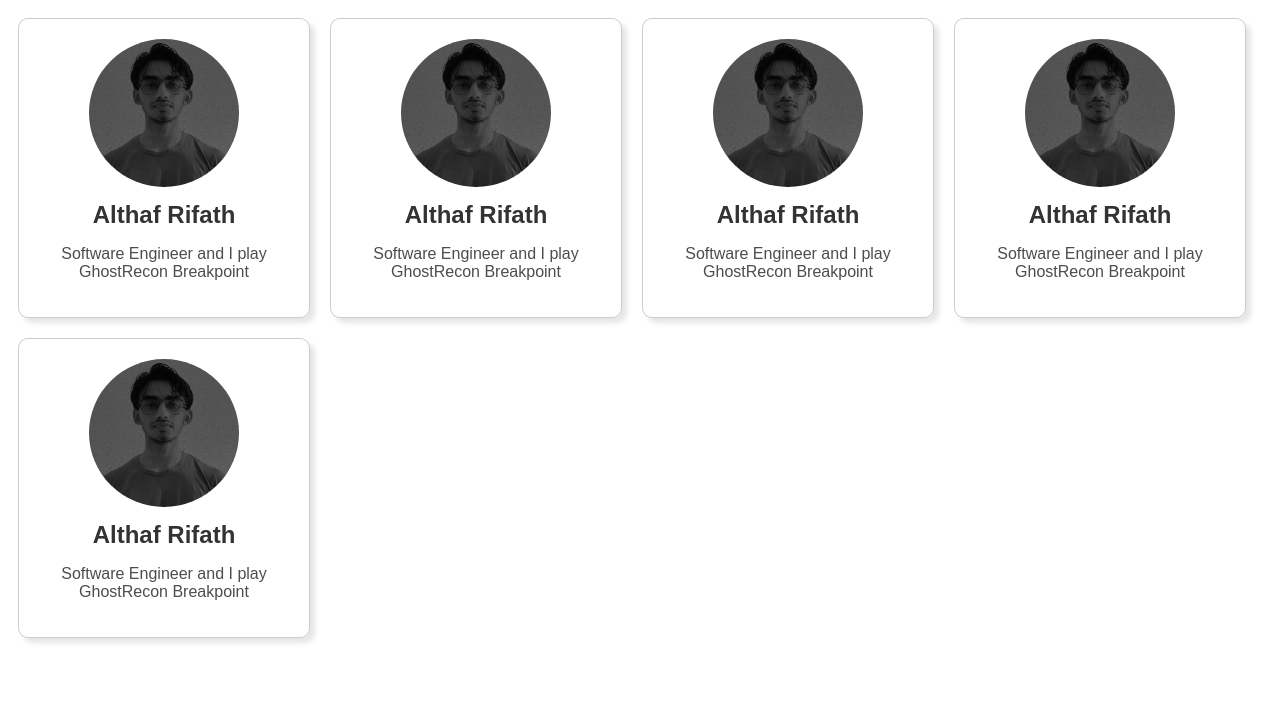
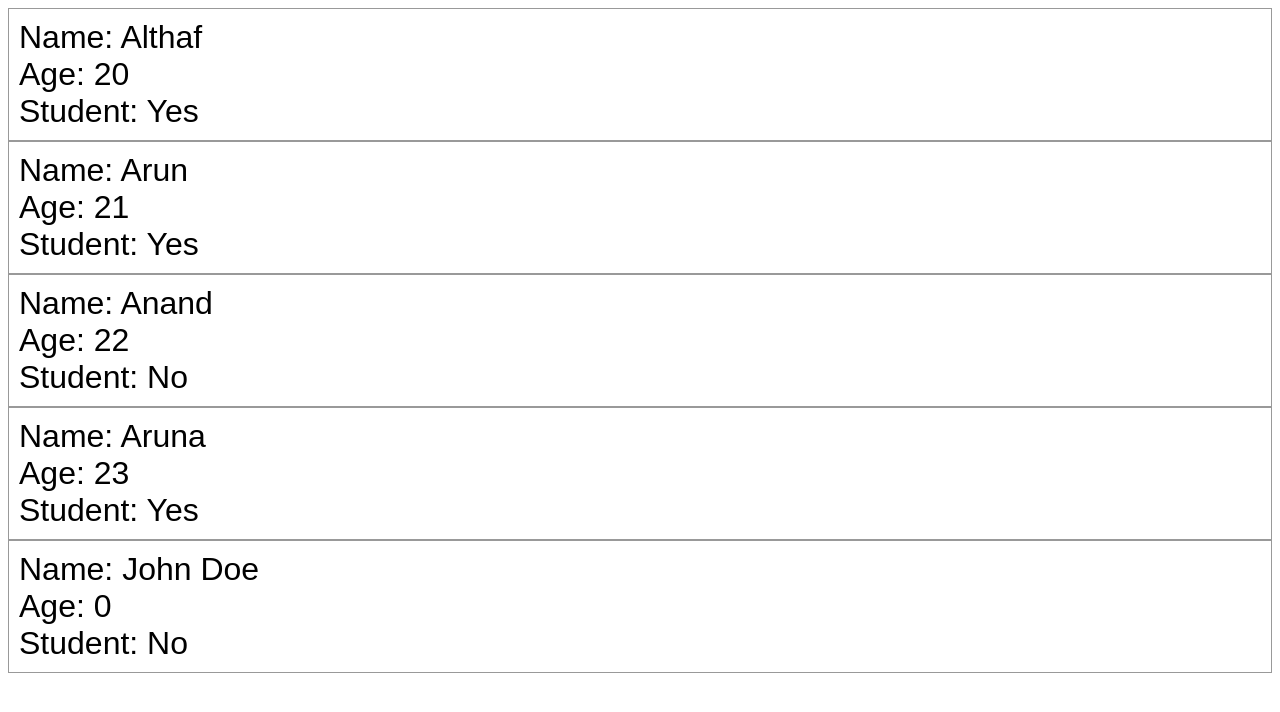
Before and after one commit to AlthafRifath/react-practice, a React (Vite) app: page / in a window 1280 px wide. Shown: the top 712 px of the page. Built offline with nearby package versions, Linux system fonts and the light colour scheme.

Commit message:
props, propTypes and defaultProps

```diff
--- a/src/App.jsx
+++ b/src/App.jsx
@@ -1,13 +1,13 @@
-import Card from "./Card";
+import Student from "./Student";
 
 function App() {
   return (
     <>
-      <Card />
-      <Card />
-      <Card />
-      <Card />
-      <Card />
+      <Student name="Althaf" age={20} isStudent={true}/>
+      <Student name="Arun" age={21} isStudent={true}/>
+      <Student name="Anand" age={22} isStudent={false}/>
+      <Student name="Aruna" age={23} isStudent={true}/>
+      <Student/>
     </>
   );
 }
--- /dev/null
+++ b/src/Student.jsx
@@ -0,0 +1,22 @@
+import PropTypes from 'prop-types';
+
+function Student(props) {
+    return(
+        <div className="student">
+            <p>Name: {props.name}</p>
+            <p>Age: {props.age}</p>
+            <p>Student: {props.isStudent ? "Yes" : "No"}</p>
+        </div>
+    );
+}
+Student.propTypes = {
+    name: PropTypes.string,
+    age: PropTypes.number,
+    isStudent: PropTypes.bool
+}
+Student.defaultProps = {
+    name: "John Doe",
+    age: 0,
+    isStudent: false
+}
+export default Student;
--- a/src/index.css
+++ b/src/index.css
@@ -26,3 +26,14 @@
   font-family: Arial, sans-serif;
   color: hsl(0, 0%, 30%);
 }
+
+.student{
+  font-family: Arial, sans-serif;
+  font-size: 2em;
+  padding: 10px;
+  border: 1px solid hsl(0, 0%, 50%, 0.8);
+}
+
+.student p{
+  margin: 0;
+}
```
